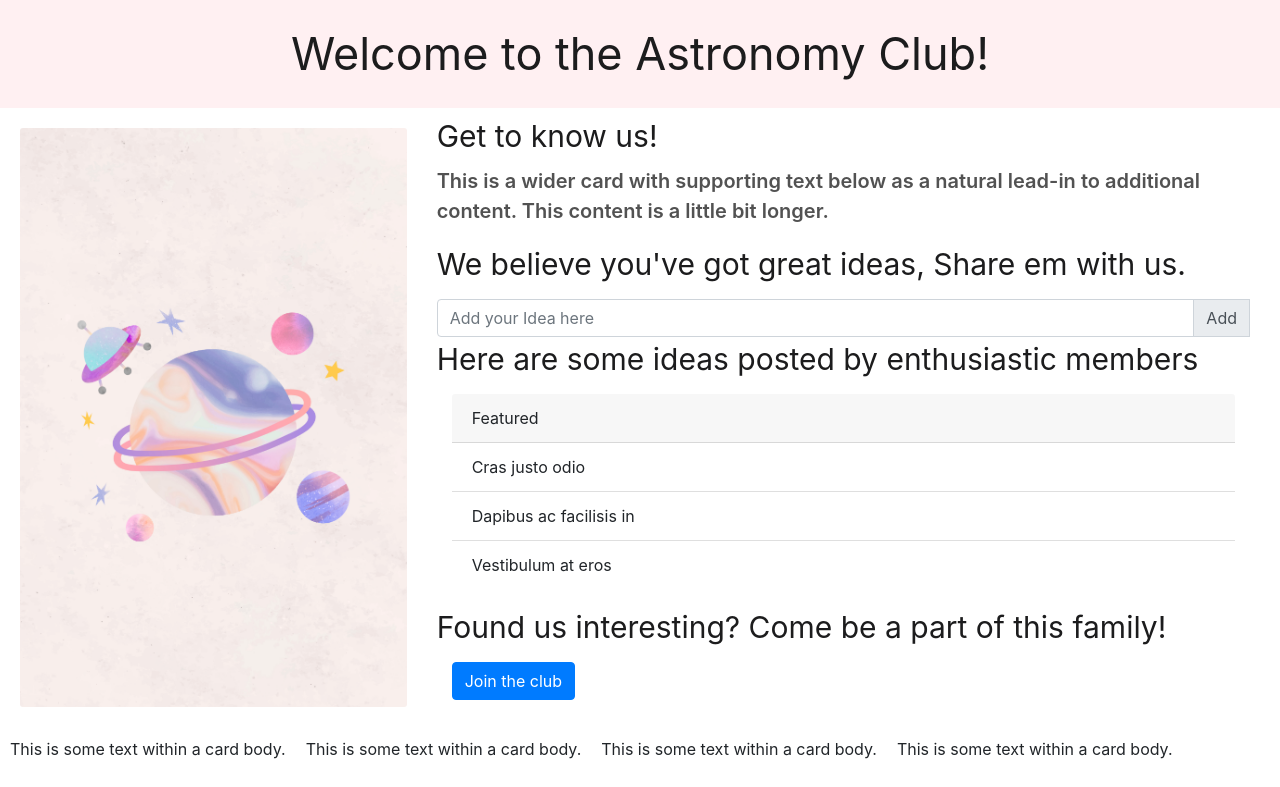
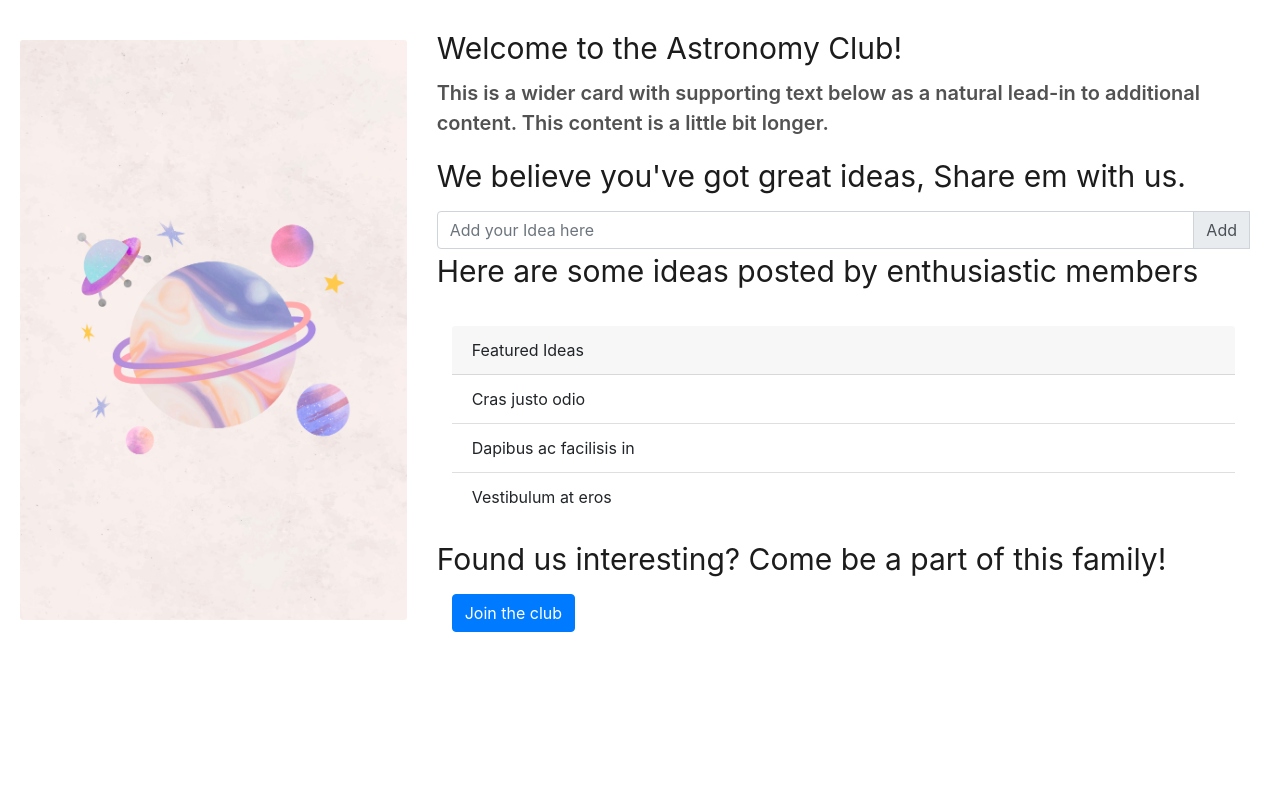
Before and after one commit to sree1532002/codher_hackathon, a PHP site: page /club1.php in a window 1280 px wide. Shown: the part 82-869 px from the top of the page. After the commit the page ends 714 px from the top, so only its background shows below. Run offline with PHP 8.4, Linux system fonts and the light colour scheme; some libraries are stand-ins or nearby versions.

Commit message:
Removed the welcome part

```diff
--- a/club1.php
+++ b/club1.php
@@ -44,7 +44,6 @@
         </ul>
       </div>
   </div>
-  <div class = "welcome">Welcome to the Astronomy Club!</div>
   <div class="card mb-3" style="max-width: 100%;">
     <div class="row no-gutters">
       <div class="col-md-4">
@@ -52,7 +51,7 @@
       </div>
       <div class="col-md-8">
         <div class="card-body">
-          <h5 class="card-title">Get to know us!</h5>
+          <h5 class="card-title">Welcome to the Astronomy Club!</h5>
           <p class="card-text">This is a wider card with supporting text below as a natural lead-in to additional content. This content is a little bit longer.</p>
           <div class = "ideas">
             <div class = "card-title">We believe you've got great ideas, Share em with us.</div>
@@ -65,7 +64,7 @@
           <div class = "card-title">Here are some ideas posted by enthusiastic members</div>
           <div class="card container-fluid">
             <div class="card-header">
-                Featured
+                Featured Ideas
               </div>
               <ul class="list-group list-group-flush">
                 <li class  ="list-group-item">Cras justo odio</li>
@@ -79,28 +78,6 @@
         </div>
       </div>
 
-      <div class="card">
-  <div class="card-body">
-    This is some text within a card body.
-  </div>
-</div>
-<div class="card">
-  <div class="card-body">
-    This is some text within a card body.
-  </div>
-</div>
-<div class="card">
-  <div class="card-body">
-    This is some text within a card body.
-  </div>
-</div>
-<div class="card">
-  <div class="card-body">
-    This is some text within a card body.
-  </div>
-</div>
-
-
     </div>
   </div>
   </body>
--- a/clubs.css
+++ b/clubs.css
@@ -26,6 +26,7 @@ font-size: x-large;
 }
 .card {
     border: none!important;
+    margin-top: 20px;
 }
 .card-title{
     text-align: left;
```
